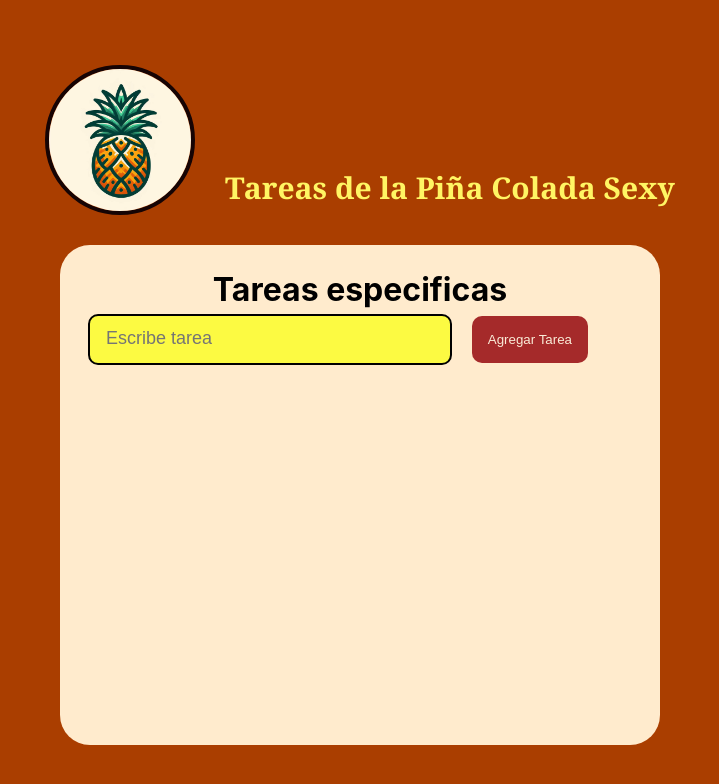
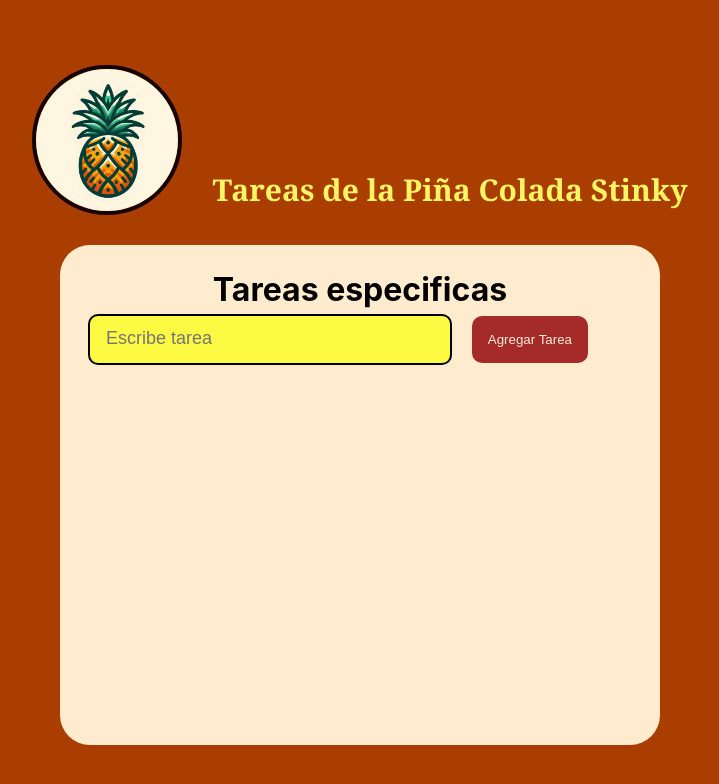
Before and after one commit to ann-azd/Checklist, a React (Create React App) app: page / in a window 1280 px wide. Shown: the top 784 px of the page, without its empty margins (280-999 px from the left). Built offline with nearby package versions, Linux system fonts and the light colour scheme.

Commit message:
comit en ana

```diff
--- a/package.json
+++ b/package.json
@@ -9,7 +9,7 @@
     "react": "^18.2.0",
     "react-dom": "^18.2.0",
     "react-icons": "^5.0.1",
-    "react-scripts": "5.0.1",
+    "react-scripts": "^5.0.1",
     "uuid": "^9.0.1",
     "web-vitals": "^2.1.4"
   },
--- a/src/App.js
+++ b/src/App.js
@@ -9,7 +9,7 @@ function App() {
     <div className="App">
       <div className='contenedor-imag'>
         <img className='img-p' src={imagen} />
-        <p className='parra'  >Tareas de la Piña Colada Sexy</p>
+        <p className='parra'  >Tareas de la Piña Colada Stinky</p>
       </div>
 
       <div className='lista-tareas'>
```
Also changed, not shown: 1 other file (tests, documents, lock files or other folders).
